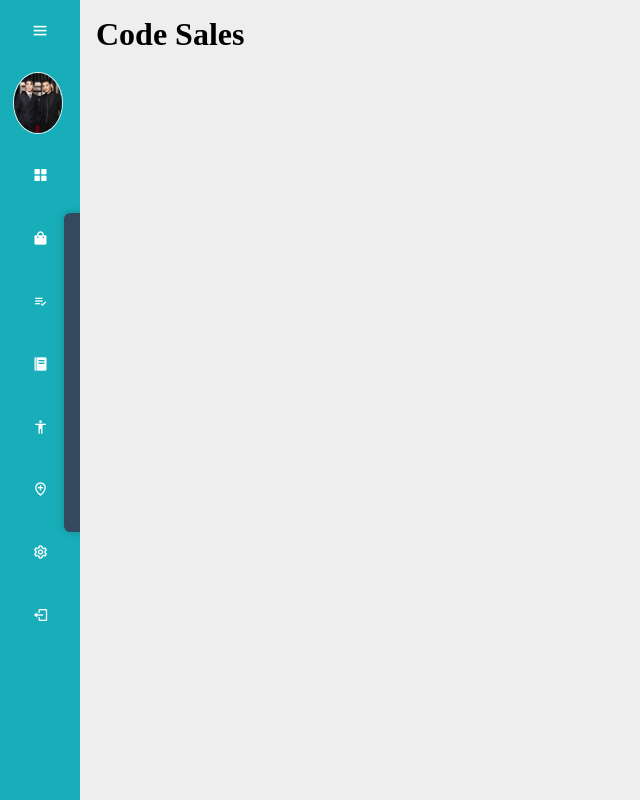
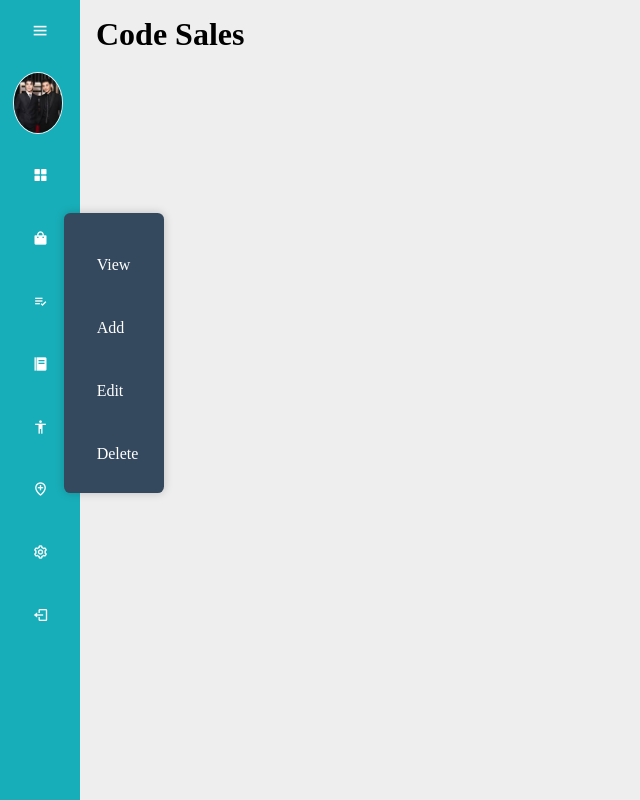
Before and after one commit to faith2221/practice, a plain HTML site: page index.html in a window 1280 px wide. Both pictures are taken after a click on the link "Products". Shown: the whole page, without its empty margins (0-640 px from the left). Drawn offline with nearby package versions, Linux system fonts and the light colour scheme.

Commit message:
Drop down menu

```diff
--- a/index.html
+++ b/index.html
@@ -39,10 +39,10 @@
                 <i class="bx bx-chevron-down arrow"></i>
               </a>
               <ul class="dropdown">
-                <li><a href="#">View Products</a></li>
-                <li><a href="#">Add Product</a></li>
-                <li><a href="#">Edit Product</a></li>
-                <li><a href="#">Delete Product</a></li>
+                <li><a href="#">View</a></li>
+                <li><a href="#">Add</a></li>
+                <li><a href="#">Edit</a></li>
+                <li><a href="#">Delete</a></li>
               </ul>
               <span class="tooltip">Products</span>
            </li>
@@ -53,10 +53,10 @@
                 <i class="bx bx-chevron-down arrow"></i>
               </a>
               <ul class="dropdown">
-                <li><a href="#">View Categories</a></li>
-                <li><a href="#">Add Category</a></li>
-                <li><a href="#">Edit Category</a></li>
-                <li><a href="#">Delete Category</a></li>
+                <li><a href="#">View</a></li>
+                <li><a href="#">Add</a></li>
+                <li><a href="#">Edit</a></li>
+                <li><a href="#">Delete</a></li>
               </ul>
               <span class="tooltip">Categories</span>
            </li>
--- a/style.css
+++ b/style.css
@@ -161,6 +161,7 @@
     padding: 0.5rem 1rem;
     border-radius: 0.4rem;
     box-shadow: 0 0 10px rgba(0, 0, 0, 0.2);
+    z-index: 1000;
 }
 
 .submenu .dropdown a {
@@ -174,21 +175,6 @@
 .submenu .dropdown a:hover {
     background-color: #18aeb9;
     color: #fff;
-}
-
-.sidebar .dropdown.show {
-    display: block;
-}
-
-.sidebar ul .submenu .dropdown {
-    display: none;
-    flex-direction: column;
-    background-color: #34495e;
-    padding-left: 20px;
-}
-
-.sidebar ul .submenu .dropdown.show {
-    display: flex;
 }
 
 .sidebar ul .submenu .arrow {
```
